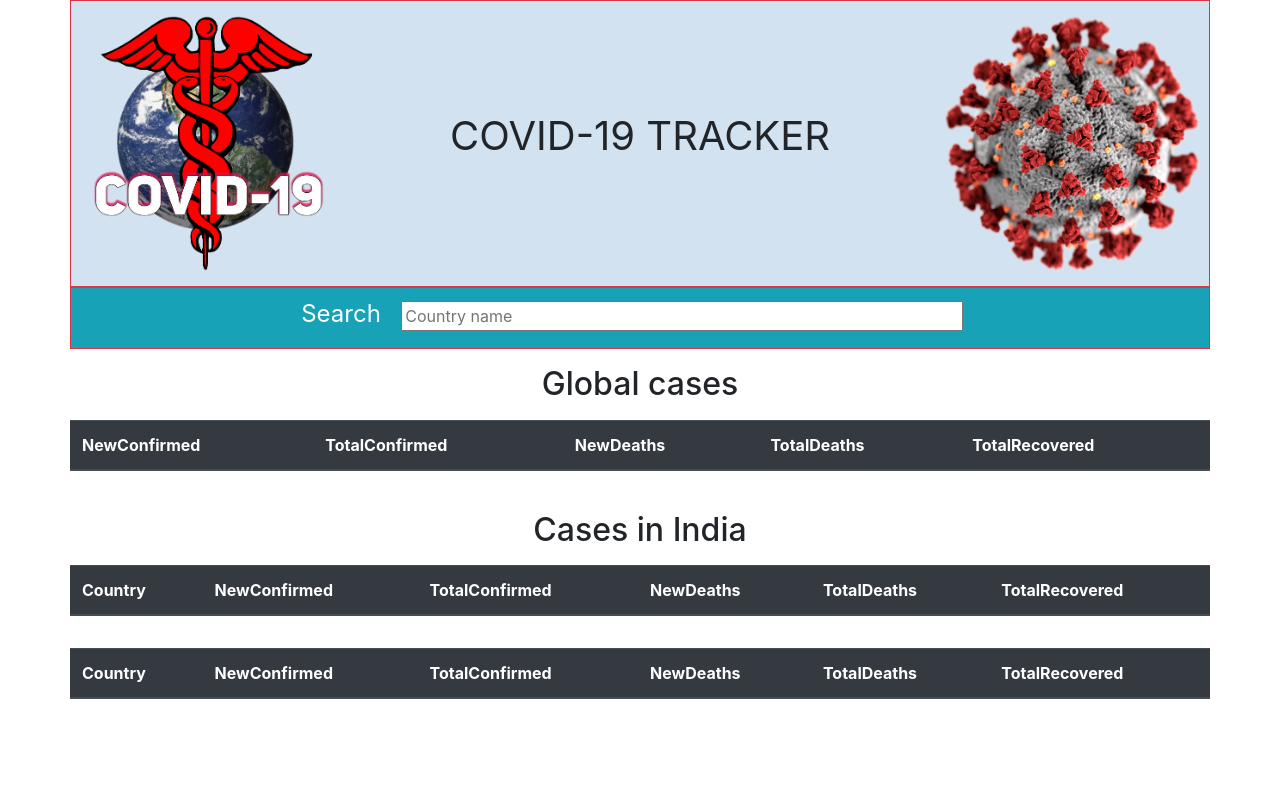
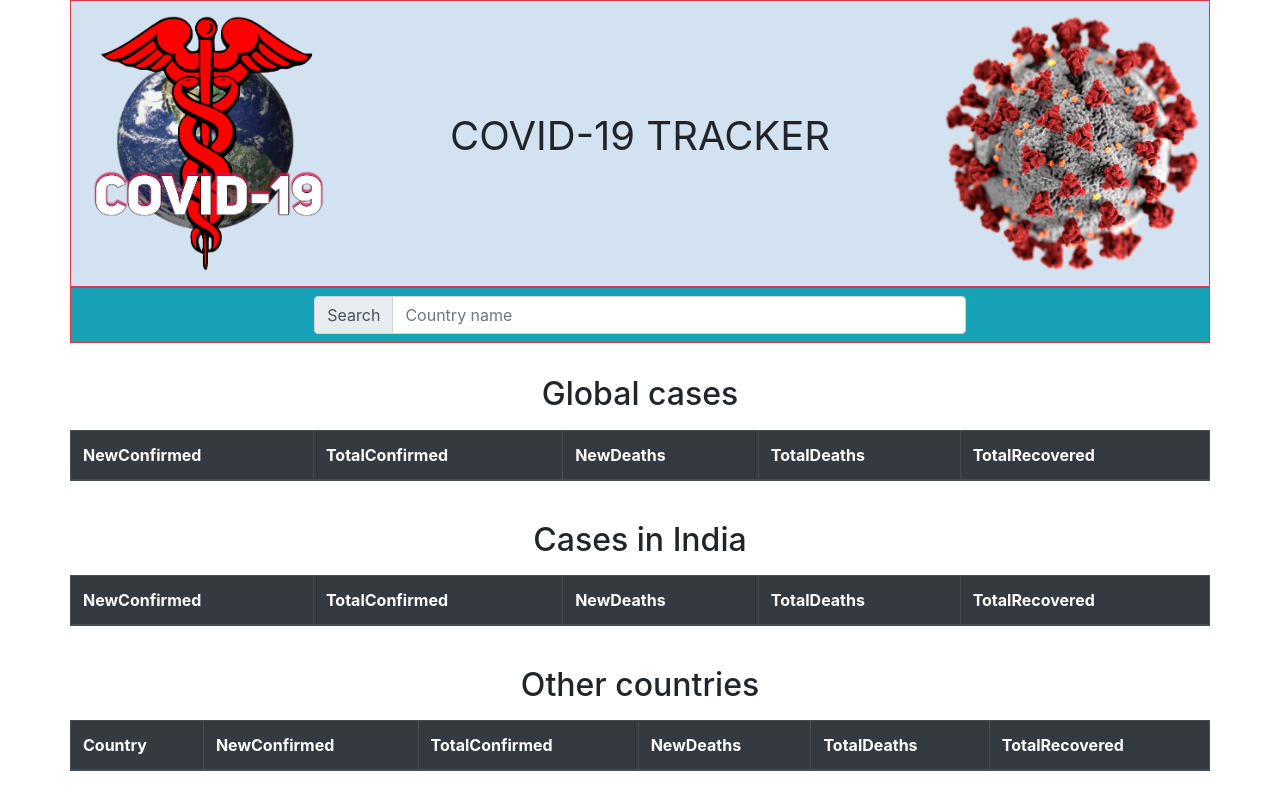
Before and after one commit to sarathrj10/Covid-Tracker, a plain HTML site: page index.html in a window 1280 px wide. Drawn offline with nearby package versions, Linux system fonts and the light colour scheme; no server answers.

Commit message:
Update index.html

```diff
--- a/index.html
+++ b/index.html
@@ -31,6 +31,12 @@
         #search{
             overflow: hidden;
         }
+        #date{
+          font-family: monospace;
+          font-size: small;
+           color:indigo;
+          padding-left: 1em;
+        }
     </style>
   </head>
   <body>
@@ -49,20 +55,25 @@
         </div>
       </header>
       <section id="search" class="border border-danger">
-          <div class="row py-2 bg-info">
-            <div class="col-8 m-auto  text-center">
-                <label for="search-box" id="label">Search</label>
-                <input type="text" id="search-box" class="w-75 mx-3" placeholder="Country name">
+          <div class="row py-2 bg-info ">
+            <div class="col-10 col-md-7 mx-auto">
+            <div class="input-group ">
+              <div class="input-group-prepend ">
+                <span class="input-group-text">Search</span>
+              </div>
+              <input type="text"  class="form-control" id="search-box" placeholder="Country name">
             </div>
+          </div>
           </div>
       </section>
       <!-- global cases -->
+      <p id="date"></p>
       <div style="overflow-x: auto;">
       <section id="global-case">
         <div class="row py-2">
             <h2 class=" py-2 mx-auto">Global cases</h2>
           <div class="col-12 mx-auto">
-            <table class="table table-striped">
+            <table class="table table-striped table-bordered">
                 <thead class="thead-dark ">
                    <tr>
                       <th>NewConfirmed</th>
@@ -84,10 +95,9 @@
         <div class="row py-2 ">
             <h2 class=" py-2 mx-auto">Cases in India</h2>
           <div class="col-12 mx-auto">
-            <table class="table table-striped">
+            <table class="table table-striped table-bordered">
                 <thead class="thead-dark">
                    <tr>
-                      <th>Country</th>
                       <th>NewConfirmed</th>
                       <th>TotalConfirmed</th>
                       <th>NewDeaths</th>
@@ -105,8 +115,9 @@
       <!-- other country cases -->
       <section id="othercountry-case">
         <div class="row py-2">
+          <h2 class=" py-2 mx-auto">Other countries</h2>
           <div class="col-12 mx-auto">
-            <table class="table table-striped">
+            <table id="others" class="table table-striped table-bordered">
                 <thead class="thead-dark">
                    <tr>
                       <th>Country</th>
```
